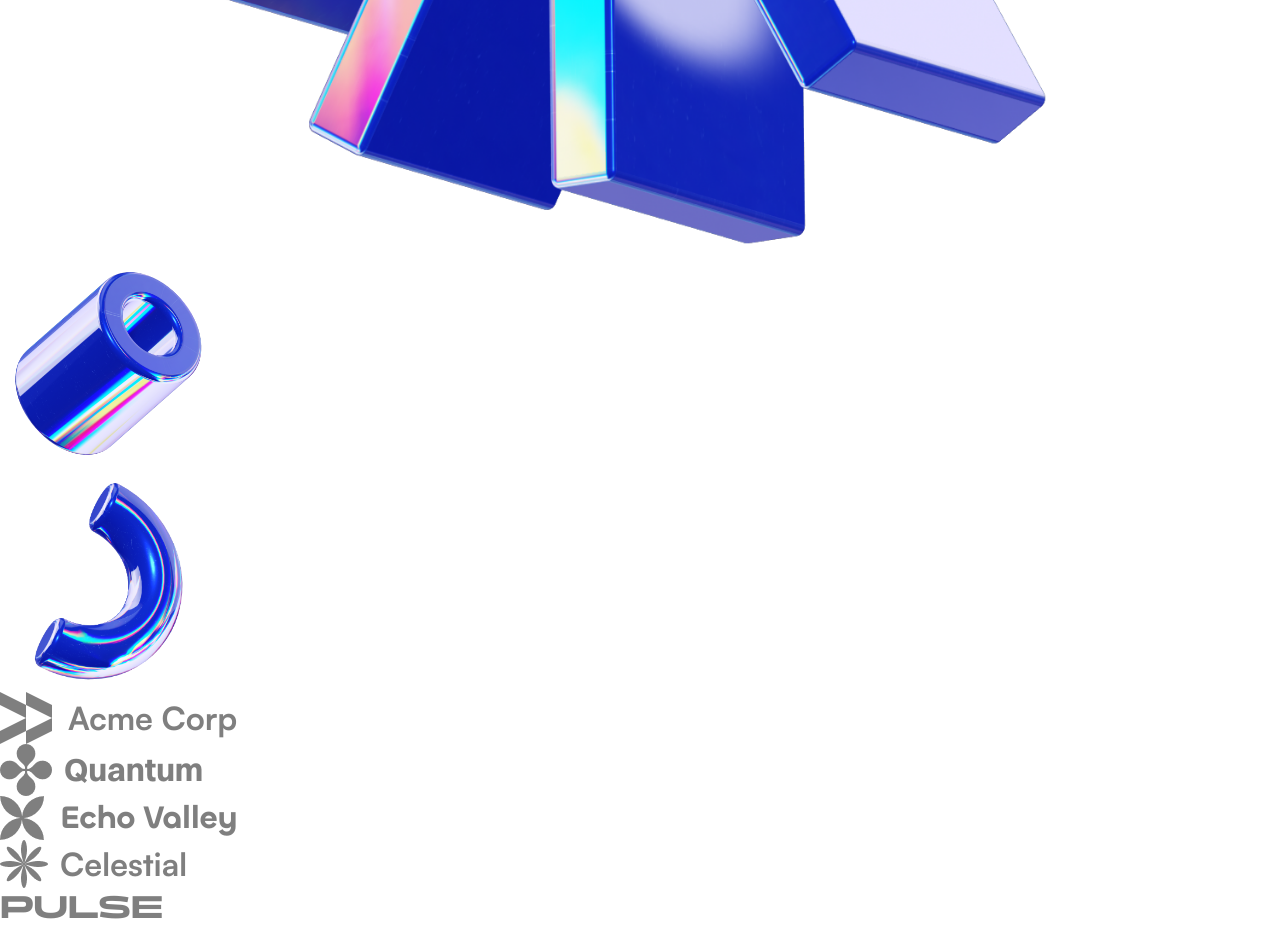
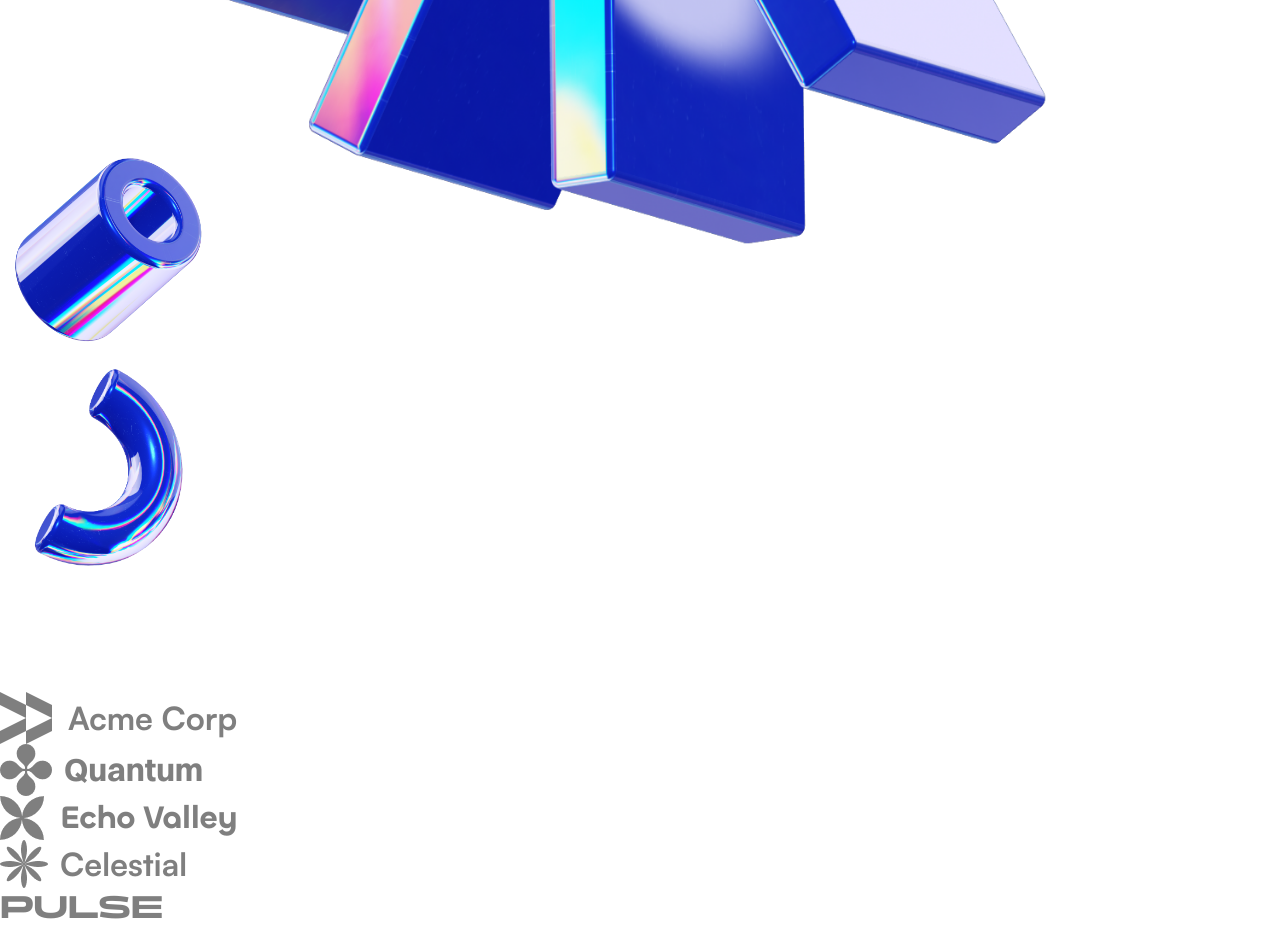
Before and after one commit to devcarolinealmeida/landingpage-nextjs, a Next.js app: page / in a window 1280 px wide. Shown: the part 4120-5045 px from the top of the page. Built offline with nearby package versions, Linux system fonts and the light colour scheme.

Commit message:
UPDATE: add motion animation to hero

```diff
--- a/src/sections/Hero.tsx
+++ b/src/sections/Hero.tsx
@@ -4,13 +4,21 @@ import cogImage from "@/assets/cog.png";
 import cylinderImage from "@/assets/cylinder.png";
 import noodleImage from "@/assets/noodle.png";
 import Image from "next/image";
-import { motion } from "framer-motion";
+import { motion, useScroll, useTransform } from "framer-motion";
+import { useRef } from "react";
 
 
 export const Hero = () => {
+  const heroRef = useRef(null);
+  const { scrollYProgress } = useScroll({
+    target: heroRef,
+    offset: ['start end', 'end start']
+  });
+  const translateY = useTransform(scrollYProgress, [0,1], [150, -150])
   return (
     <section
-      className="pt-8 pb-20 md:pt-5 md:pb-10 bg-[radial-gradient(ellipse_200%100%_at_bottom_left,#183EC2,#EAEEFE_100%)] overflow-hidden">
+      ref={heroRef}
+      className="pt-8 pb-20 md:pt-5 md:pb-10 bg-[radial-gradient(ellipse_200%100%_at_bottom_left,#183EC2,#EAEEFE_100%)] overflow-x-clip">
       <div className="container">
         <div className="md:flex items-center ">
           <div className="md:w-[478px]">
@@ -46,18 +54,24 @@ export const Hero = () => {
                 ease: "easeInOut",
               }}
             />
-            <Image
-              src={cylinderImage}
+            <motion.img
+              src={cylinderImage.src}
               className="hidden md:block -top-8 -left-32 md:absolute"
               alt=""
               width={220}
               height={220}
+              style={{
+                translateY: translateY
+              }}
             />
-            <Image
-              src={noodleImage}
+            <motion.img
+              src={noodleImage.src}
               className="hidden lg:block absolute top-[524px] left-[448px] rotate-[30deg]"
               width={220}
               alt=""
+              style={{
+                translateY: translateY
+              }}
             />
           </div>
         </div>
```
